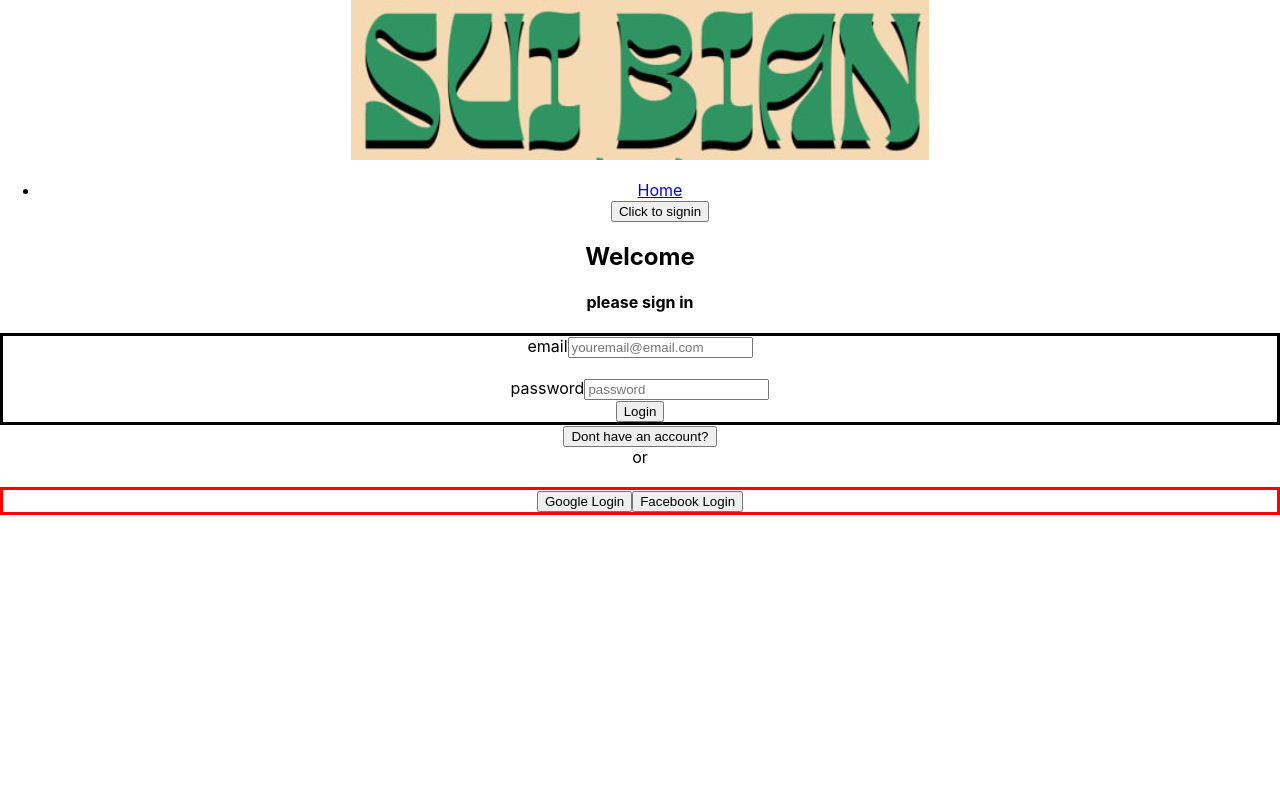
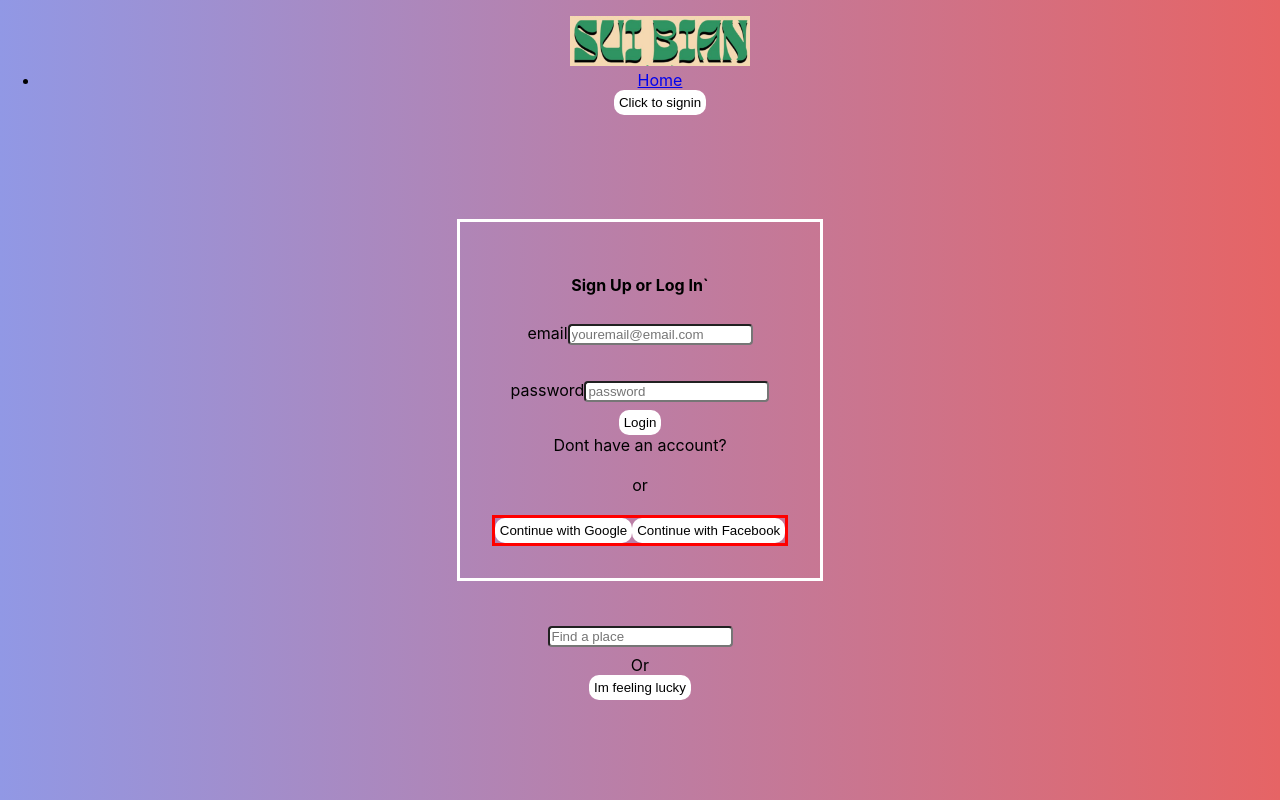
Before and after one commit to jerremyng/suiBian, a React (Create React App) app: page / in a window 1280 px wide. Built offline with nearby package versions, Linux system fonts and the light colour scheme; no server answers.

Commit message:
refactors

```diff
--- a/src/App.css
+++ b/src/App.css
@@ -1,5 +1,11 @@
 .App {
+  background: linear-gradient(to left,#e66465, #9198e5);
   text-align: center;
+  display: flex;
+  min-height: 100vh;
+  align-items: center;
+  justify-content: center;
+
 }
 
 .App-logo {
@@ -37,11 +43,52 @@
   }
 }
 
-form {
-  border-style: solid;
-}
-
 #providers {
   color:red;
   border-style: solid;
 }
+
+img {
+  height: 50px;
+}
+
+.auth-form-container {
+  display: flex;
+  flex-direction: column;
+  align-items: center;
+  border: white;
+  border-style: solid;
+  padding: 2rem;
+}
+
+nav {
+  position: fixed;
+  top: 0;
+  width: 100%;
+}
+
+section {
+  position: fixed;
+  bottom: 100px;
+  margin-top: 300px;
+}
+
+label {
+  text-align: left;
+  padding: 0.25rem 0;
+}
+
+input {
+  margin: 0.5rem 0;
+}
+
+button {
+  border: none;
+  background-color: white;
+  padding: 5px;
+  border-radius: 10px;
+}
+
+input {
+  border-radius: 4px;
+}
--- a/src/App.js
+++ b/src/App.js
@@ -1,140 +1,41 @@
+//import { useState } from 'react';
+import { useAuthState } from 'react-firebase-hooks/auth'
+import { fireBaseAuth } from './firebase.js'
+
+//components
+import LoginForm from './components/Login.js';
 import './App.css';
 
-import { useState } from 'react';
-import { initializeApp } from 'firebase/app';
-import { getAuth, createUserWithEmailAndPassword, signInWithRedirect, GoogleAuthProvider, FacebookAuthProvider } from "firebase/auth";
-import { useAuthState } from 'react-firebase-hooks/auth'
-
-const firebaseConfig = {
-  apiKey: "AIzaSyBtCKR5oHaQcmb4ff8LVXZDt8XP2vl6RLc",
-  authDomain: "suibian-6654f.firebaseapp.com",
-  databaseURL: "https://suibian-6654f-default-rtdb.asia-southeast1.firebasedatabase.app",
-  projectId: "suibian-6654f",
-  storageBucket: "suibian-6654f.appspot.com",
-  messagingSenderId: "272835399367",
-  appId: "1:272835399367:web:bd4dd1d1a10a4b9bfbf8e2",
-  measurementId: "G-95Z540EN96"
-};
-
-const app = initializeApp(firebaseConfig);
-const auth = getAuth();
-
 export default function App() {
-
-  const isLogin = !useAuthState(auth);
+  const isLogin = !useAuthState(fireBaseAuth);
 
   return (
     <div className="App">
-      <nav>
-        <img src={require("./assets/logo.png")}/>
-        <NavBar/>
-      </nav>
-      {isLogin ? <br/> : <Login/>}
+      <NavBar />
+      {isLogin ? <br/> : <LoginForm/>}
+
+      <section>
+        <input placeholder='Find a place'></input>
+        <br />
+        <div>Or</div>
+        <button>Im feeling lucky</button>
+
+        {/* maybe suggestions here */}
+      </section>
+
     </div>
+
   );
 }
 
 function NavBar() {
   return (
-    <ul>
-      <li><a href="default.asp">Home</a></li>
-      <button>Click to signin</button>
-    </ul>
+    <nav>
+      <ul>
+        <img src={require("./assets/logo.png")}/>
+        <li><a href="default.asp">Home</a></li>
+        <button>Click to signin</button>
+      </ul>
+    </nav>
   )
-}
-
-function Login() {
-
-  //login things
-  const [email, setEmail] = useState('')
-  const [password, setPassword] = useState('')
-
-  const handleSubmit = (e) => {
-    e.preventDefault()
-    createUserWithEmailAndPassword(auth, email, password)
-    .catch(error => {
-      const errorCode = error.code;
-      const errorMessage = error.message;
-      document.write(errorCode + errorMessage)
-    })
   }
-
-  const googleLogin = () => {
-    const provider = new GoogleAuthProvider();
-    signInWithRedirect(auth,provider);
-    //document.write("yes")
-  }
-
-  const facebookLogin = () => {
-    const provider = new FacebookAuthProvider();
-    signInWithRedirect(auth,provider);
-  }
-
-  //main code
-  return (
-    <>
-    <h2>Welcome</h2>
-    <h4>please sign in</h4>
-    <form onSubmit={handleSubmit}>
-      <label for="email">email</label>
-      <input value={email} type='email' placeholder='youremail@email.com'></input>
-      <br></br>
-      <br></br>
-      <label for='password'>password</label>
-      <input value={password} type='password' placeholder='password'></input>
-      <br></br>
-      <button type='submit'>Login</button>
-
-    </form>
-    <button>Dont have an account?</button>
-
-    <br></br>
-    <div>or</div>
-    <br></br>
-
-    <div id='providers'>
-      <button onClick={googleLogin}>Google Login</button>
-      <button onClick={facebookLogin}>Facebook Login</button>
-    </div>
-    </>
-
-  )
-}
-
-
-function Register() {
-
-  //login things
-  const [email, setEmail] = useState('')
-  const [password, setPassword] = useState('')
-  const [password2, setPassword2] = useState('')
-
-  const handleSubmit = (e) => {
-    e.preventDefault()
-    createUserWithEmailAndPassword(auth, email, password)
-    .catch(error => {
-      const errorCode = error.code;
-      const errorMessage = error.message;
-      document.write(errorCode + errorMessage)
-    })
-  }
-
-  //main code
-  return (
-    <>
-    <h2>Create Account</h2>
-    <form onSubmit={handleSubmit}>
-      <label for="email">email</label>
-      <input value={email} type='email' placeholder='youremail@email.com'></input>
-      <label for='password'>password</label>
-      <input value={password} type='password' placeholder='password'></input>
-      <label for='password2'>Re-enter password</label>
-      <input value={password2} type='password' placeholder='re-enter password'></input>
-      <button type='submit'>Login</button>
-
-    </form>
-    <button>Already have an account?</button>
-    </>
-
-  )
-}
--- /dev/null
+++ b/src/components/Login.js
@@ -0,0 +1,60 @@
+import { useState } from 'react';
+import {createUserWithEmailAndPassword, signInWithRedirect, GoogleAuthProvider, FacebookAuthProvider } from "firebase/auth";
+import { fireBaseAuth } from '../firebase.js';
+
+export default function LoginForm() {
+
+    //login things
+    const [email, setEmail] = useState('')
+    const [password, setPassword] = useState('')
+
+    const handleSubmit = (e) => {
+      e.preventDefault()
+      createUserWithEmailAndPassword(fireBaseAuth, email, password)
+      .catch(error => {
+        const errorCode = error.code;
+        const errorMessage = error.message;
+        document.write(errorCode + errorMessage)
+      })
+    }
+
+    const googleLogin = () => {
+      const provider = new GoogleAuthProvider();
+      signInWithRedirect(fireBaseAuth,provider);
+      //document.write("yes")
+    }
+
+    const facebookLogin = () => {
+      const provider = new FacebookAuthProvider();
+      signInWithRedirect(fireBaseAuth,provider);
+    }
+
+    //main code
+    return (
+      <div className='auth-form-container'>
+      <h4>Sign Up or Log In`</h4>
+      <form onSubmit={handleSubmit}>
+        <label for="email">email</label>
+        <input value={email} type='email' placeholder='youremail@email.com'></input>
+        <br></br>
+        <br></br>
+        <label for='password'>password</label>
+        <input value={password} type='password' placeholder='password'></input>
+        <br></br>
+        <button type='submit'>Login</button>
+
+      </form>
+      <a src="">Dont have an account?</a>
+
+      <br></br>
+      <div>or</div>
+      <br></br>
+
+      <div id='providers'>
+        <button onClick={googleLogin}>Continue with Google</button>
+        <button onClick={facebookLogin}>Continue with Facebook</button>
+      </div>
+      </div>
+
+    )
+  }
--- /dev/null
+++ b/src/firebase.js
@@ -0,0 +1,19 @@
+//file contains firebase functions and constants
+
+import { initializeApp } from 'firebase/app';
+import { getAuth, createUserWithEmailAndPassword, signInWithRedirect, GoogleAuthProvider, FacebookAuthProvider } from "firebase/auth";
+import { useAuthState } from 'react-firebase-hooks/auth'
+
+const firebaseConfig = {
+  apiKey: "AIzaSyBtCKR5oHaQcmb4ff8LVXZDt8XP2vl6RLc",
+  authDomain: "suibian-6654f.firebaseapp.com",
+  databaseURL: "https://suibian-6654f-default-rtdb.asia-southeast1.firebasedatabase.app",
+  projectId: "suibian-6654f",
+  storageBucket: "suibian-6654f.appspot.com",
+  messagingSenderId: "272835399367",
+  appId: "1:272835399367:web:bd4dd1d1a10a4b9bfbf8e2",
+  measurementId: "G-95Z540EN96"
+};
+
+export const app = initializeApp(firebaseConfig);
+export const fireBaseAuth = getAuth();
```
Also changed, not shown: LoginPage.jsx (added).
